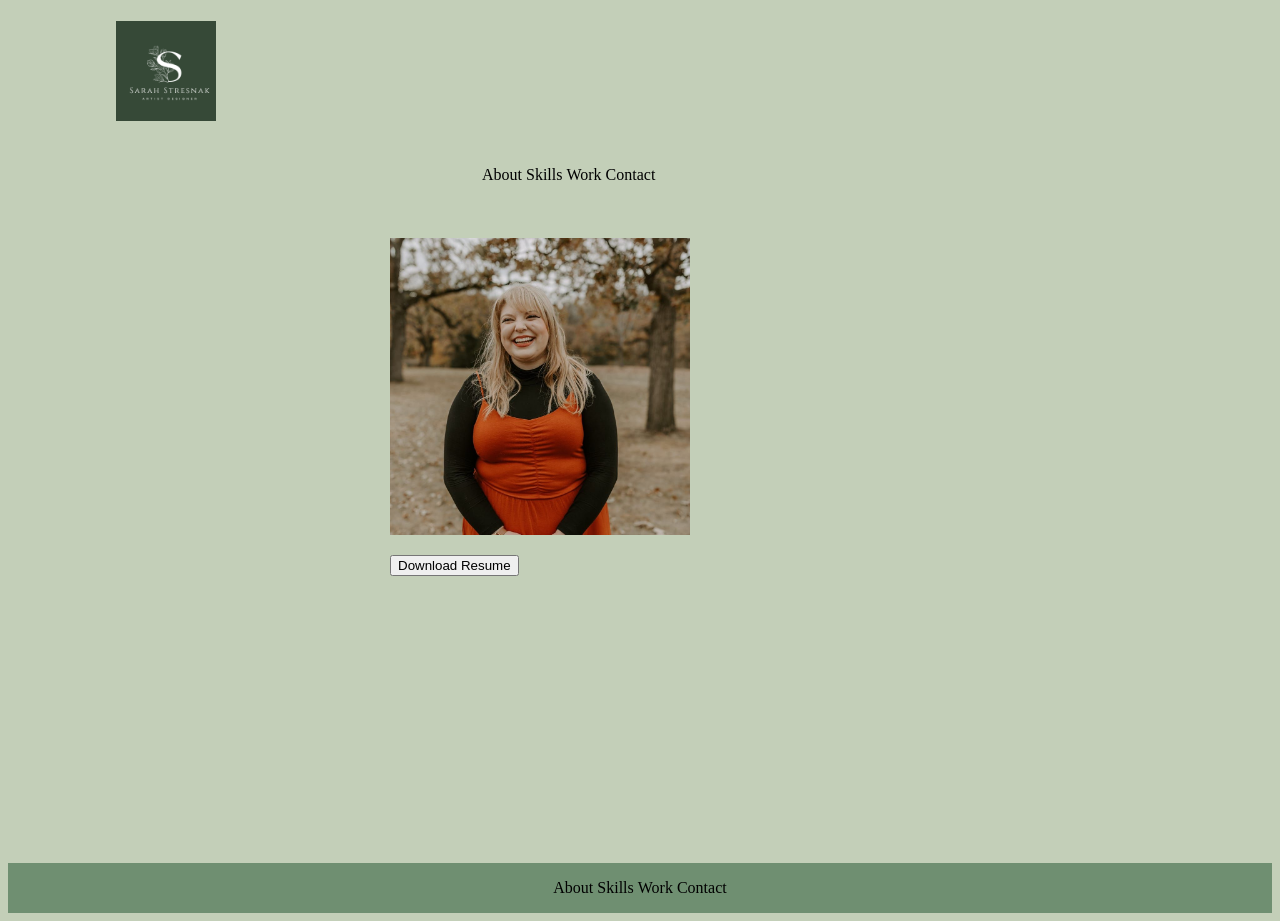
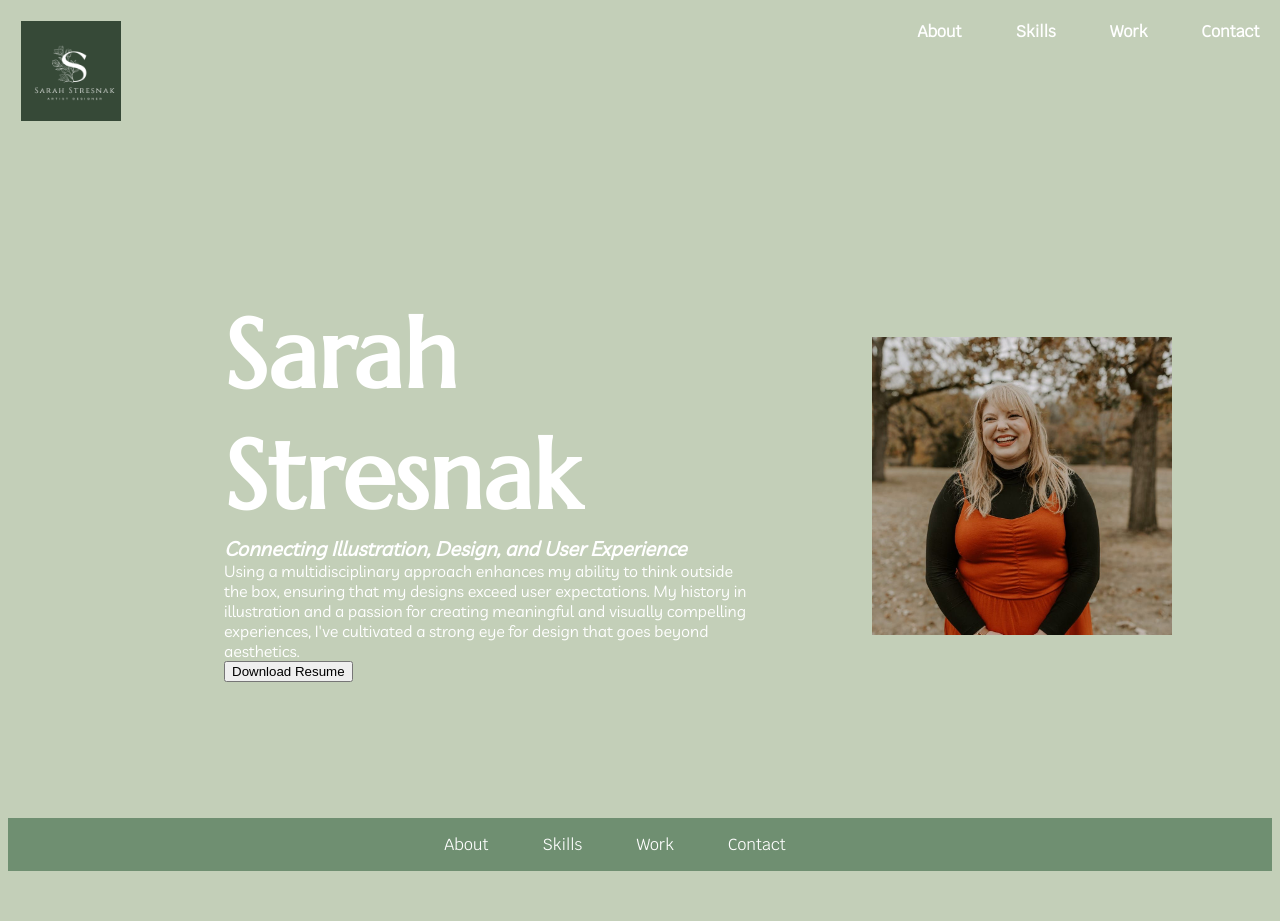
Before and after one commit to sstresnak/UX_UI_HW17, a plain HTML site: page index.html in a window 1280 px wide. After the commit the page ends 879 px from the top, so only its background shows below. Drawn offline with Linux system fonts and the light colour scheme; a web font is replaced by a local one.

Commit message:
added style and color to look like hw

```diff
--- a/css/styles.css
+++ b/css/styles.css
@@ -1,41 +1,108 @@
 .inline-block {
   display: inline-block;
-  vertical-align: center;
+  vertical-align: top;
 }
+
 header {
   background-color: #C3CFB8;
+  display: flex;
+  justify-content: space-between;
+  align-items: flex-start;
+  font-family: "Krub", sans-serif;
+  font-weight: bold;
+  color: white;
 }
+
 body {
   background-color: #C3CFB8;
 }
+
 .logo {
   width: 23%;
   padding: 1%;
-    text-align: center;
+  text-align: left;
 }
+
 nav {
-    width: 73%;
+  text-align: right;
   padding: 1%;
-  }
-  header ul {
-    width: 50%;
+  position: relative;
+  z-index: 2;
   margin-left: auto;
 }
+
+nav ul {
+  margin: 0;
+  padding: 0;
+  list-style: none;
+}
+
+nav ul li {
+  display: inline-block;
+  margin-left: 50px;
+}
+
 .heroImg {
+  display: flex;
+  align-items: center;
+  justify-content: space-between;
   height: 600px;
-    padding: 25px;
+  padding: 50px 100px 30px;
+}
+
+.heroImg .content {
+  width: 50%;
+}
+
+.heroImg img {
+  width: 300px;
+  height: auto;
+}
+.heroImg h1, .heroImg h3, .heroImg p {
+  margin: 0;
+}
+.heroImg h1 {
+  font-size: 96px;
+  font-family: "Marcellus", serif;
+  color: white;
+}
+.heroImg h3 {
+  font-size: 20px;
+  font-family: 'Livvic', sans-serif;
+  font-style: italic;
+  color: white;
+}
+.heroImg p {
+  font-size: 16px;
+  font-family: 'Livvic', sans-serif;
+  font-style: normal;
+  color: white;
 }
 .content {
   width: 500px;
   margin: 0 auto;
 }
+@font-face {
+  font-family: 'Marcellus';
+    src: url('path/to/marcellus.woff2') format('woff2'),
+         url('path/to/marcellus.woff') format('woff');
+    font-weight: normal;
+    font-style: normal;
+}
 footer {
   background-color: #6F8F71;
   text-align: center;
 }
+
 footer ul {
   display: inline-block;
   vertical-align: top;
   padding: 0;
   text-align: center;
 }
+footer ul li {
+  display: inline-block;
+  margin-right: 50px;
+  font-family: "Krub", sans-serif;
+  color: white;
+}
--- a/index.html
+++ b/index.html
@@ -17,12 +17,22 @@
                     <li class="inline-block">Contact</li>
                 </ul>
             </nav>
+            <link href="https://fonts.googleapis.com/css2?family=Krub&display=swap" rel="stylesheet">
         </header>
         <section class="heroImg">
              <div class="content">
-                 <img src="/images/313857190_5859192344170699_907379545481401654_n.jpg" width="300">
-                <p></p>
-                <button>Download Resume</button>
+                <h1>Sarah Stresnak</h1>
+                <link href="https://fonts.googleapis.com/css2?family=Marcellus&display=swap" rel="stylesheet">
+                <h3>Connecting Illustration, Design, and User Experience</h3>
+                <link href="https://fonts.googleapis.com/css2?family=Livvic&display=swap" rel="stylesheet">
+                <p>Using a  multidisciplinary approach enhances my ability to think outside the box, ensuring that my designs exceed user expectations.
+                    My history in illustration and a passion for creating meaningful and visually compelling experiences, I've cultivated a strong eye for design that goes beyond aesthetics.</p>
+                <link href="https://fonts.googleapis.com/css2?family=Livvic&display=swap" rel="stylesheet">
+
+                    <button>Download Resume</button>
+            </div>
+            <div class="image">
+            <img src="/images/313857190_5859192344170699_907379545481401654_n.jpg" width="300">
             </div>
         </section>
         <footer>
```
Lines whose indentation alone changed are shown as unchanged.
